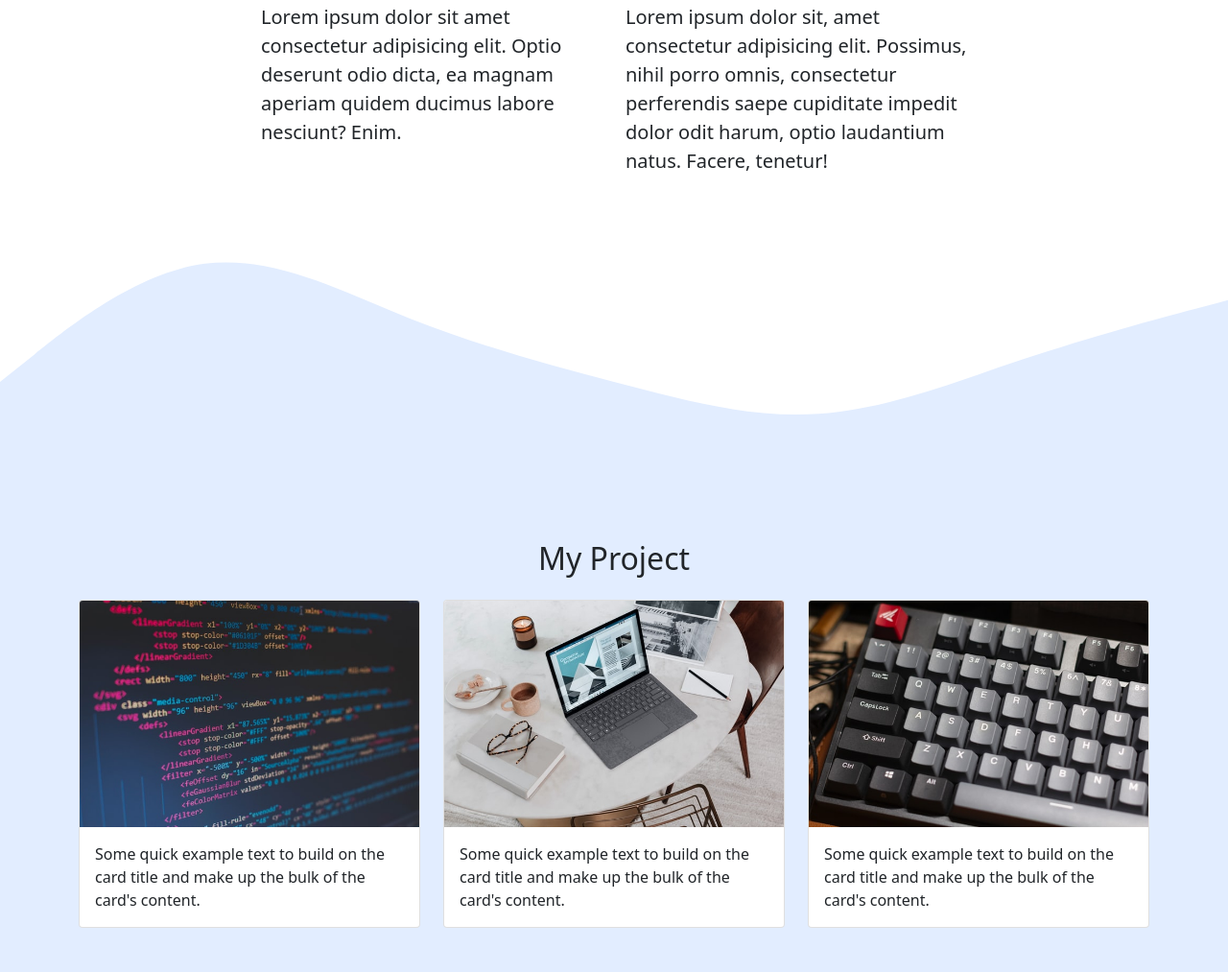
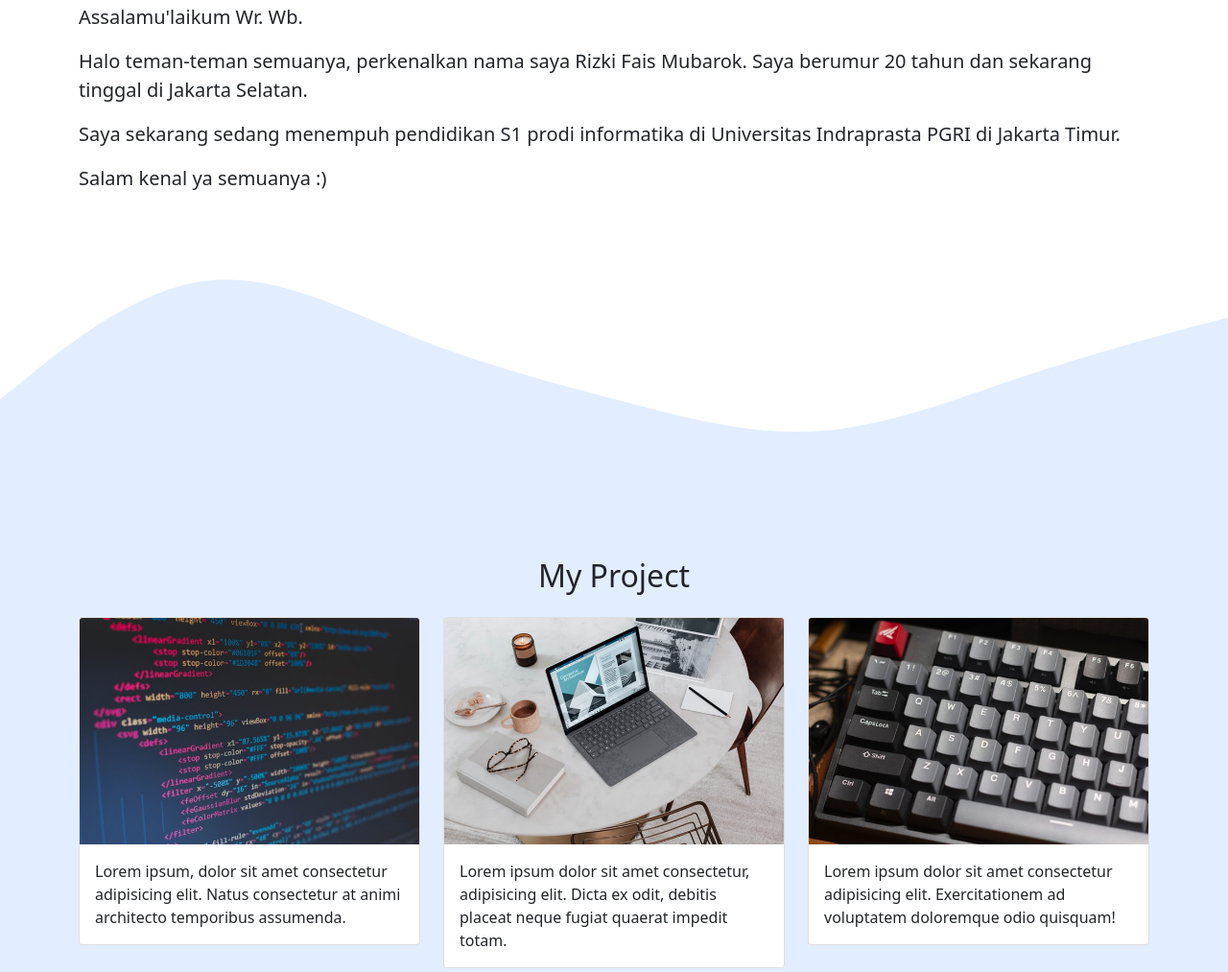
Before and after one commit to rizkifaism/rizkifaism.github.io, a plain HTML site: page index.html in a window 1280 px wide. Shown: the part 1015-2028 px from the top of the page at 96% size. Drawn offline with nearby package versions, Linux system fonts and the light colour scheme.

Commit message:
memperbaiki about

```diff
--- a/index.html
+++ b/index.html
@@ -72,12 +72,12 @@
             <img src="img/Coding.png" alt="Me" width="250" data-aos="zoom-in" />
           </div>
         </div>
-        <div class="row justify-content-center fs-5">
-          <div class="col-md-4" data-aos="fade-right" data-aos-duration="1500">
-            <p>Lorem ipsum dolor sit amet consectetur adipisicing elit. Optio deserunt odio dicta, ea magnam aperiam quidem ducimus labore nesciunt? Enim.</p>
-          </div>
-          <div class="col-md-4" data-aos="fade-left" data-aos-duration="1500" data-aos-delay="200">
-            <p>Lorem ipsum dolor sit, amet consectetur adipisicing elit. Possimus, nihil porro omnis, consectetur perferendis saepe cupiditate impedit dolor odit harum, optio laudantium natus. Facere, tenetur!</p>
+        <div class="row fs-5">
+          <div class="col-md" data-aos="fade-right" data-aos-duration="1500">
+            <p>Assalamu'laikum Wr. Wb.</p>
+            <p>Halo teman-teman semuanya, perkenalkan nama saya Rizki Fais Mubarok. Saya berumur 20 tahun dan sekarang tinggal di Jakarta Selatan.</p>
+            <p>Saya sekarang sedang menempuh pendidikan S1 prodi informatika di Universitas Indraprasta PGRI di Jakarta Timur.</p>
+            <p>Salam kenal ya semuanya :)</p>
           </div>
         </div>
       </div>
@@ -106,7 +106,7 @@
                 <img src="img/projects/1.jpg" class="card-img-top" alt="Project 1" />
               </a>
               <div class="card-body">
-                <p class="card-text">Some quick example text to build on the card title and make up the bulk of the card's content.</p>
+                <p class="card-text">Lorem ipsum, dolor sit amet consectetur adipisicing elit. Natus consectetur at animi architecto temporibus assumenda.</p>
               </div>
             </div>
           </div>
@@ -116,7 +116,7 @@
                 <img src="img/projects/2.jpg" class="card-img-top" alt="Project 2" />
               </a>
               <div class="card-body">
-                <p class="card-text">Some quick example text to build on the card title and make up the bulk of the card's content.</p>
+                <p class="card-text">Lorem ipsum dolor sit amet consectetur, adipisicing elit. Dicta ex odit, debitis placeat neque fugiat quaerat impedit totam.</p>
               </div>
             </div>
           </div>
@@ -126,7 +126,7 @@
                 <img src="img/projects/3.jpg" class="card-img-top" alt="Project 3" />
               </a>
               <div class="card-body">
-                <p class="card-text">Some quick example text to build on the card title and make up the bulk of the card's content.</p>
+                <p class="card-text">Lorem ipsum dolor sit amet consectetur adipisicing elit. Exercitationem ad voluptatem doloremque odio quisquam!</p>
               </div>
             </div>
           </div>
```
